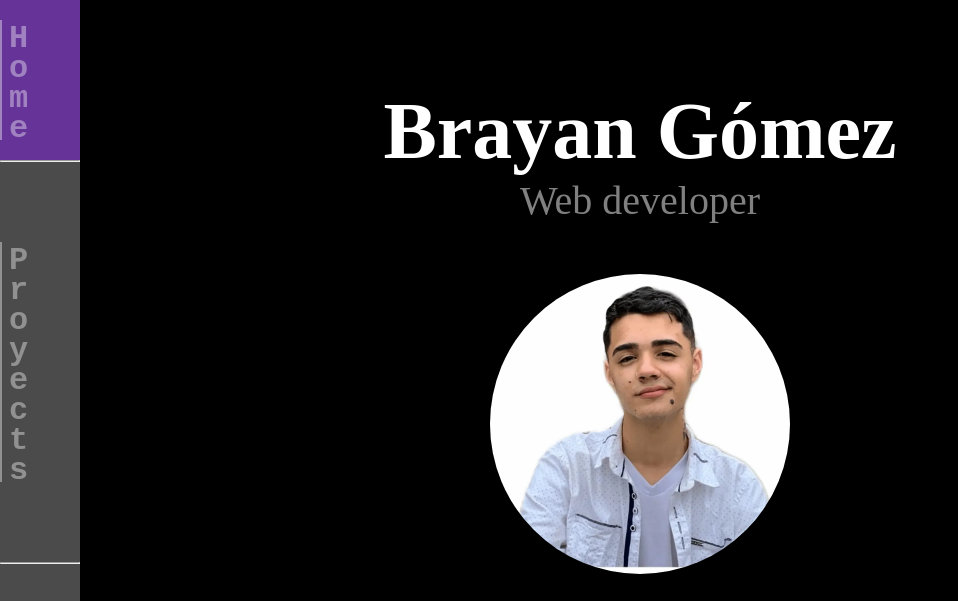
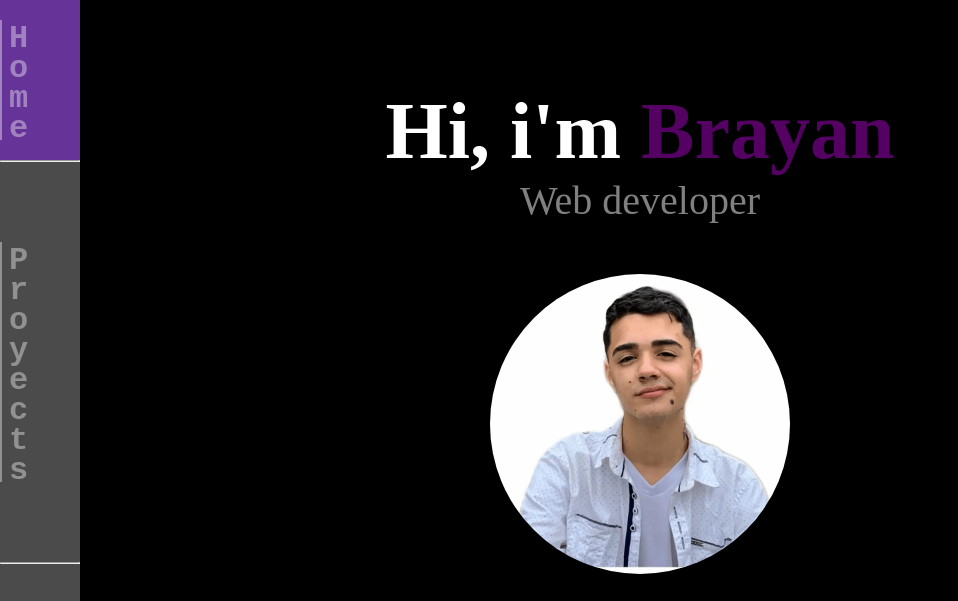
Before and after one commit to brayang222/Portfolio, a plain HTML site: page index.html in a window 1280 px wide. Shown: the top 601 px of the page, without its empty margins (0-958 px from the left). Drawn offline with Linux system fonts and the light colour scheme.

Commit message:
Change name

```diff
--- a/index.html
+++ b/index.html
@@ -43,7 +43,7 @@
     <div class="container">
       <div class="header" id="home">
         <div class="text">
-          <h1>Brayan Gómez</h1>
+          <h1>Hi, i'm <span style="color: rgba(150, 1, 176, 0.568);">Brayan</span></h1>
           <p>Web developer</p>
         </div>
         <div class="logo-header">
```
